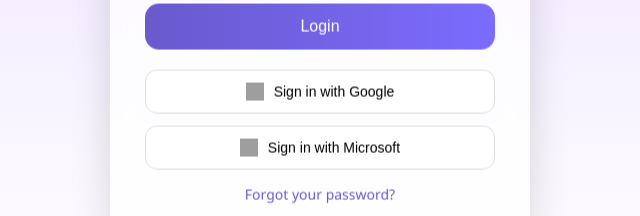
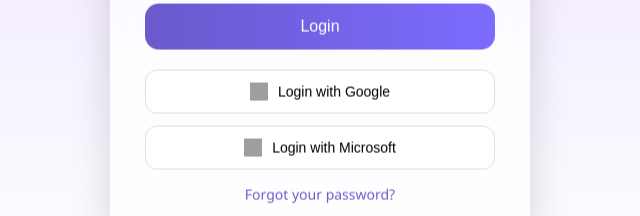
Before and after one commit to AdeebAljrady/Mypacey, a website: page public/logi.html in a window 1280 px wide. Shown: the part 493-709 px from the top of the page, 320-960 px from the left. Drawn offline with Linux system fonts and the light colour scheme; grey boxes are pictures that could not be loaded.

Commit message:
Update logi.html

```diff
--- a/public/logi.html
+++ b/public/logi.html
@@ -229,12 +229,12 @@ body {
 
       <button>
         <img src="https://upload.wikimedia.org/wikipedia/commons/0/09/IOS_Google_icon.png">
-        Sign in with Google
+        Login with Google
       </button>
 
       <button>
         <img src="https://upload.wikimedia.org/wikipedia/commons/4/44/Microsoft_logo.svg">
-        Sign in with Microsoft
+        Login with Microsoft
       </button>
 
     </div>
```
